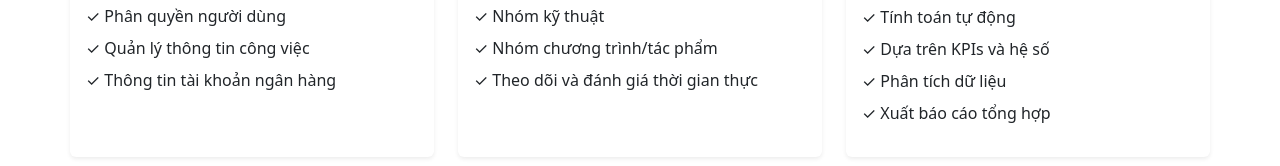
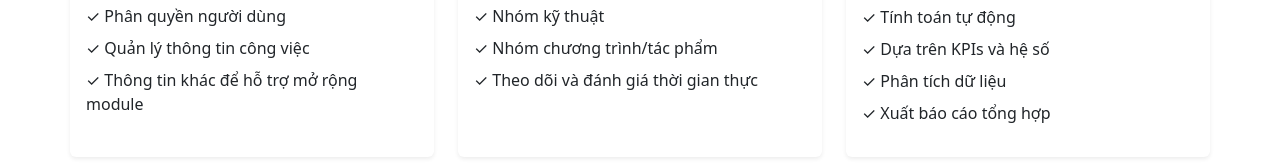
Before and after one commit to khanhvo1592/html-qlnb, a plain HTML site: page index.html in a window 1280 px wide. Shown: the part 611-777 px from the top of the page. Drawn offline with nearby package versions, Linux system fonts and the light colour scheme.

Commit message:
Update about page

```diff
--- a/index.html
+++ b/index.html
@@ -70,7 +70,7 @@
                             <li class="mb-2">✓ Quản lý thông tin cá nhân</li>
                             <li class="mb-2">✓ Phân quyền người dùng</li>
                             <li class="mb-2">✓ Quản lý thông tin công việc</li>
-                            <li class="mb-2">✓ Thông tin tài khoản ngân hàng</li>
+                            <li class="mb-2">✓ Thông tin khác để hỗ trợ mở rộng module</li>
                         </ul>
                     </div>
                 </div>
```
